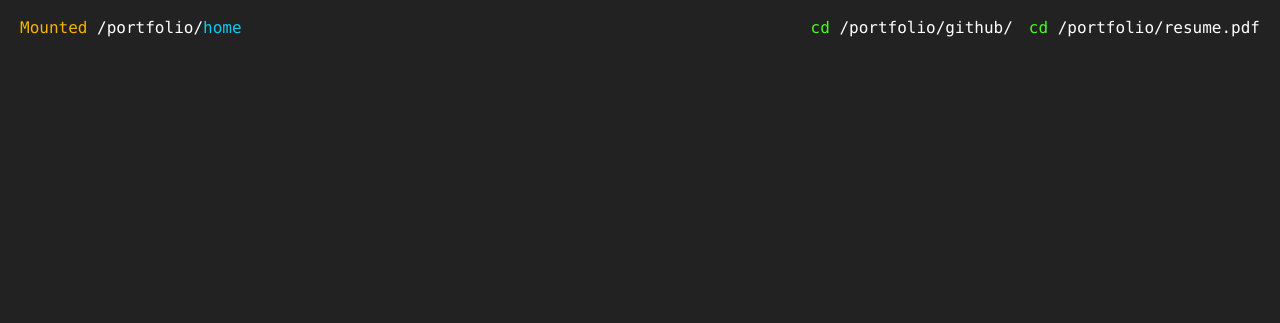
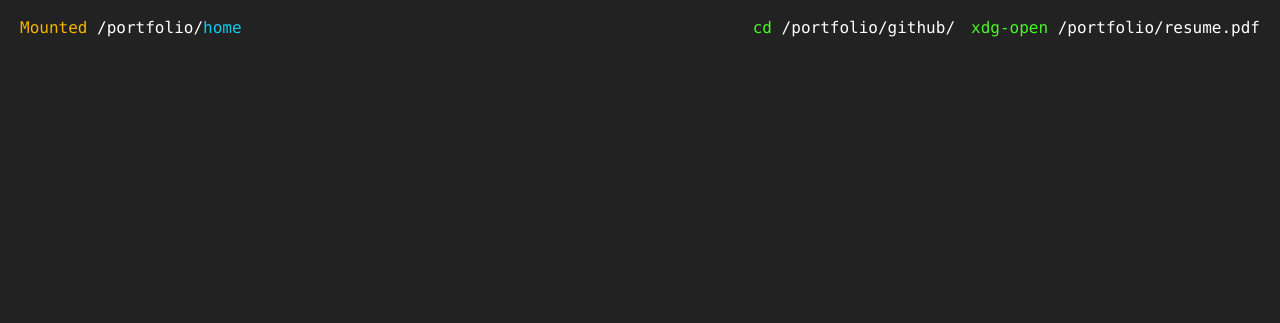
Before and after one commit to Vruttant/vruttant.github.io, a plain HTML site: page index.html in a window 1280 px wide. Shown: the top 323 px of the page. Drawn offline with nearby package versions, Linux system fonts and the light colour scheme.

Commit message:
Update index.html

```diff
--- a/index.html
+++ b/index.html
@@ -26,7 +26,7 @@
                     <a class="nav-link text-white font-monospace" href="https://www.github.com/Vruttant"><span class="text-green">cd</span> /portfolio/github/</a>
                 </li>
                 <li class="nav-item">
-                    <a class="nav-link text-white font-monospace" href="#"><span class="text-green">cd</span> /portfolio/resume.pdf</a>
+                    <a class="nav-link text-white font-monospace" href="#"><span class="text-green">xdg-open</span> /portfolio/resume.pdf</a>
                 </li>
             </ul>
           </div>
```
